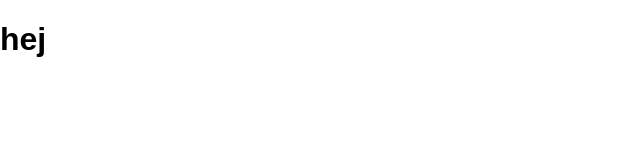
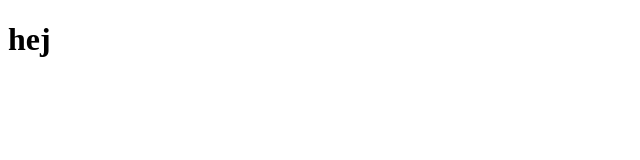
Before and after one commit to Zebban90a/group-e-commerce, a React (Create React App) app in the folder client/: page / in a window 1280 px wide. Shown: the top 160 px of the page, without its empty margins (0-640 px from the left). Built offline with nearby package versions, Linux system fonts and the light colour scheme.

Commit message:
initialize index.js

```diff
--- a/client/src/index.js
+++ b/client/src/index.js
@@ -1,8 +1,12 @@
 import React from 'react';
 import ReactDOM from 'react-dom';
-import './index.css';
 import App from './App';
-import registerServiceWorker from './registerServiceWorker';
+import { BrowserRouter as Router } from 'react-router-dom';
 
-ReactDOM.render(<App />, document.getElementById('root'));
-registerServiceWorker();
+ReactDOM.render(
+  <React.StrictMode>
+    <Router>
+      <App />
+    </Router>
+  </React.StrictMode>,
+  document.getElementById('root'));
```
